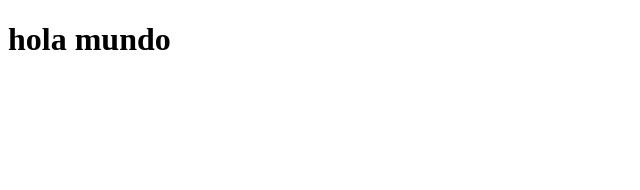
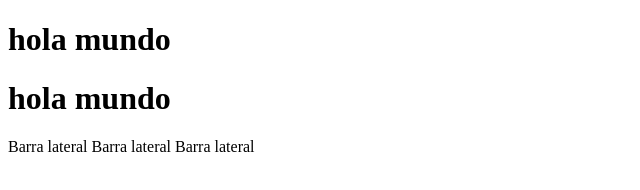
Before and after one commit to VicProgram/Primer-Repo, a plain HTML site: page index.html in a window 1280 px wide. Shown: the whole page, without its empty margins (0-640 px from the left). Drawn offline with Linux system fonts and the light colour scheme.

Commit message:
-m "segundos cambios"

```diff
--- a/index.html
+++ b/index.html
@@ -7,5 +7,14 @@
 </head>
 <body>
     <h1>hola mundo</h1>
+
+    <h1>hola mundo</h1>
+
+
+    <span>Barra lateral</span>
+
+    <span>Barra lateral</span>
+
+    <span>Barra lateral</span>
 </body>
 </html>
```
